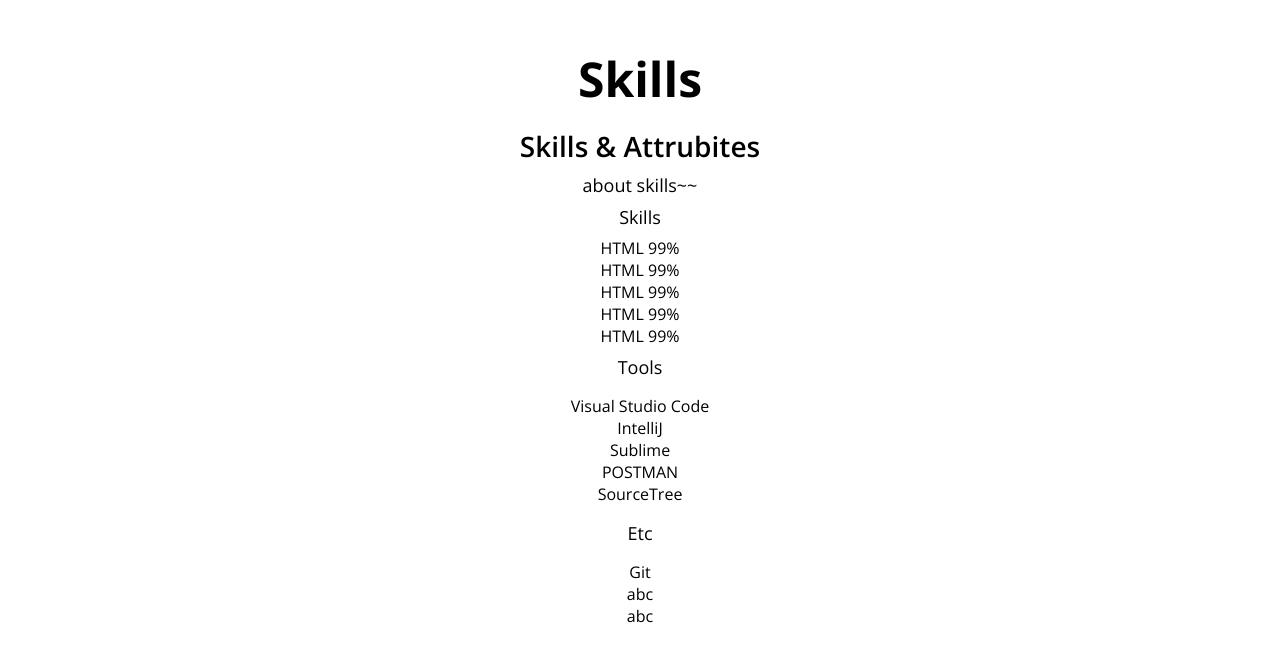
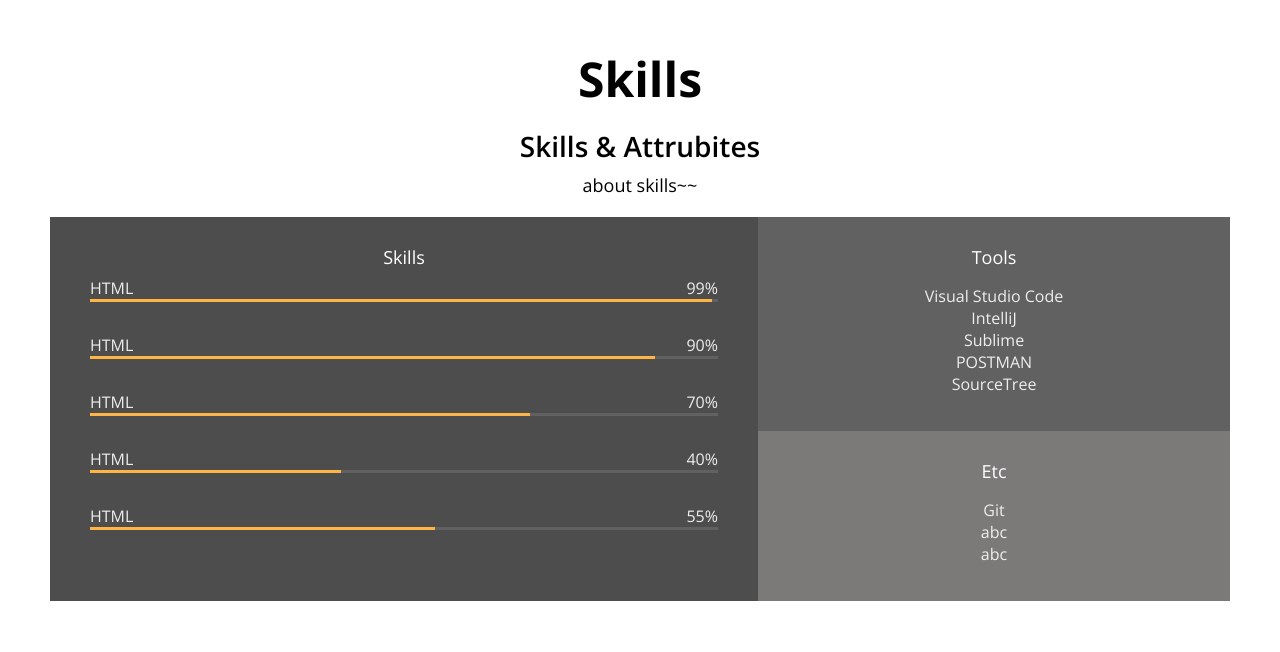
Before and after one commit to kyungho-dev/css_portfolio_practice, a plain HTML site: page index.html in a window 1280 px wide. Shown: the part 1168-1820 px from the top of the page. Drawn offline with nearby package versions, Linux system fonts and the light colour scheme.

Commit message:
#css : skills css 추가, div 이용해서 self로 프로그레스 바 만들기

```diff
--- a/index.html
+++ b/index.html
@@ -49,7 +49,7 @@
   </section>
 
   <!-- About -->
-  <section id="about" class="section">
+  <section id="about" class="section section__container">
     <h1>About me</h1>
     <p>Lorem ipsum dolor sit amet consectetur adipisicing elit.
       Velit unde sapiente doloremque odio laboriosam perferendis possimus
@@ -115,6 +115,7 @@
   </section>
   <!-- Skills -->
   <section id="skills" class="section">
+    <div class="section__container">
       <h1>Skills</h1>
       <h2>Skills & Attrubites</h2>
       <p>
@@ -126,7 +127,7 @@
             Skills
           </h3>
           <div class="skill">
-          <div class="skill_description">
+            <div class="skill__description">
                         <span>
                             HTML
                         </span>
@@ -135,64 +136,64 @@
                         </span>
             </div>
             <div class="skill__bar">
-            <div class="skill__value">
+              <div class="skill__value" style="width: 99%;">
 
               </div>
             </div>
           </div>
           <div class="skill">
-          <div class="skill_description">
+            <div class="skill__description">
                         <span>
                             HTML
                         </span>
               <span>
-                            99%
+                            90%
                         </span>
             </div>
             <div class="skill__bar">
-            <div class="skill__value">
+              <div class="skill__value" style="width: 90%;">
 
               </div>
             </div>
           </div><div class="skill">
-        <div class="skill_description">
+          <div class="skill__description">
                         <span>
                             HTML
                         </span>
             <span>
-                            99%
+                            70%
                         </span>
           </div>
           <div class="skill__bar">
-          <div class="skill__value">
+            <div class="skill__value" style="width: 70%;">
 
             </div>
           </div>
         </div><div class="skill">
-        <div class="skill_description">
+          <div class="skill__description">
                         <span>
                             HTML
                         </span>
             <span>
-                            99%
+                            40%
                         </span>
           </div>
           <div class="skill__bar">
-          <div class="skill__value">
+            <div class="skill__value" style="width: 40%;">
 
             </div>
           </div>
         </div><div class="skill">
-        <div class="skill_description">
+          <div class="skill__description">
                         <span>
                             HTML
                         </span>
             <span>
-                            99%
+                            55%
                         </span>
           </div>
           <div class="skill__bar">
-          <div class="skill__value">
+            <div class="skill__value" style="width: 55%;">
 
             </div>
           </div>
@@ -221,6 +222,7 @@
               <li><span>abc</span></li>
               <li><span>abc</span></li>
             </ul>
+          </div>
         </div>
       </div>
     </div>
--- a/style.css
+++ b/style.css
@@ -188,10 +188,14 @@ button {
 .section {
   padding: 50px;
   text-align: center;
-  max-width: 1200px;
   /* 가운데 섹션의 최대 너비를 지정해줌 */
   margin: auto;
   /* margin: auto를 안해주면 한쪽으로 치우쳐있어서 추가 */
+}
+
+.section__container {
+  max-width: 1200px;
+  margin: auto;
 }
 
 /* About */
@@ -269,3 +273,60 @@ button {
 .job__period {
   font-size: var(--font-micro);
 }
+
+/* Skill */
+
+#skill {
+  background-color: var(--color-yellow);
+}
+
+.skillset {
+  display: flex;
+  background-color: var(--color-light-grey);
+  color: var(--color-light-white);
+  margin: 20px 0;
+}
+
+.skillset__title {
+  color: var(--color-white);
+}
+
+.skillset__left {
+  flex-basis: 60%;
+  background-color: var(--color-dark-grey);
+  padding: 20px 40px;
+}
+
+.skill__description {
+  display: flex;
+  justify-content: space-between;
+  /* 아이템들을 양 끝에 배치할 때 */
+}
+
+.skill {
+  margin-bottom: 32px;
+}
+
+.skill__bar {
+  width: 100%;
+  height: 3px;
+  background-color: var(--color-grey);
+}
+
+.skill__value {
+  height: 3px;
+  background-color: var(--color-orange);
+}
+
+.skillset__right {
+  flex-basis: 40%;
+}
+
+.tools {
+  background-color: var(--color-grey);
+
+}
+
+.tools, .etc {
+  padding: 20px;
+}
```
Lines whose indentation alone changed are shown as unchanged.
